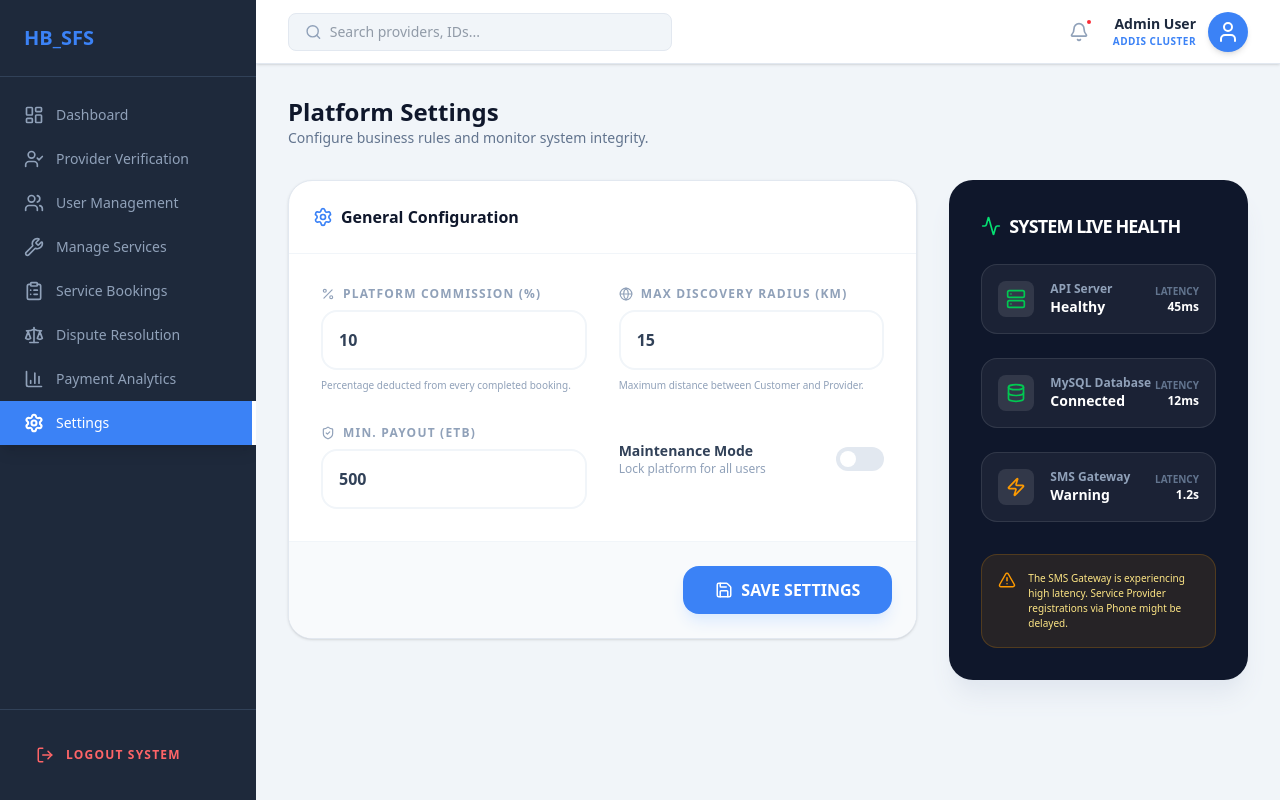
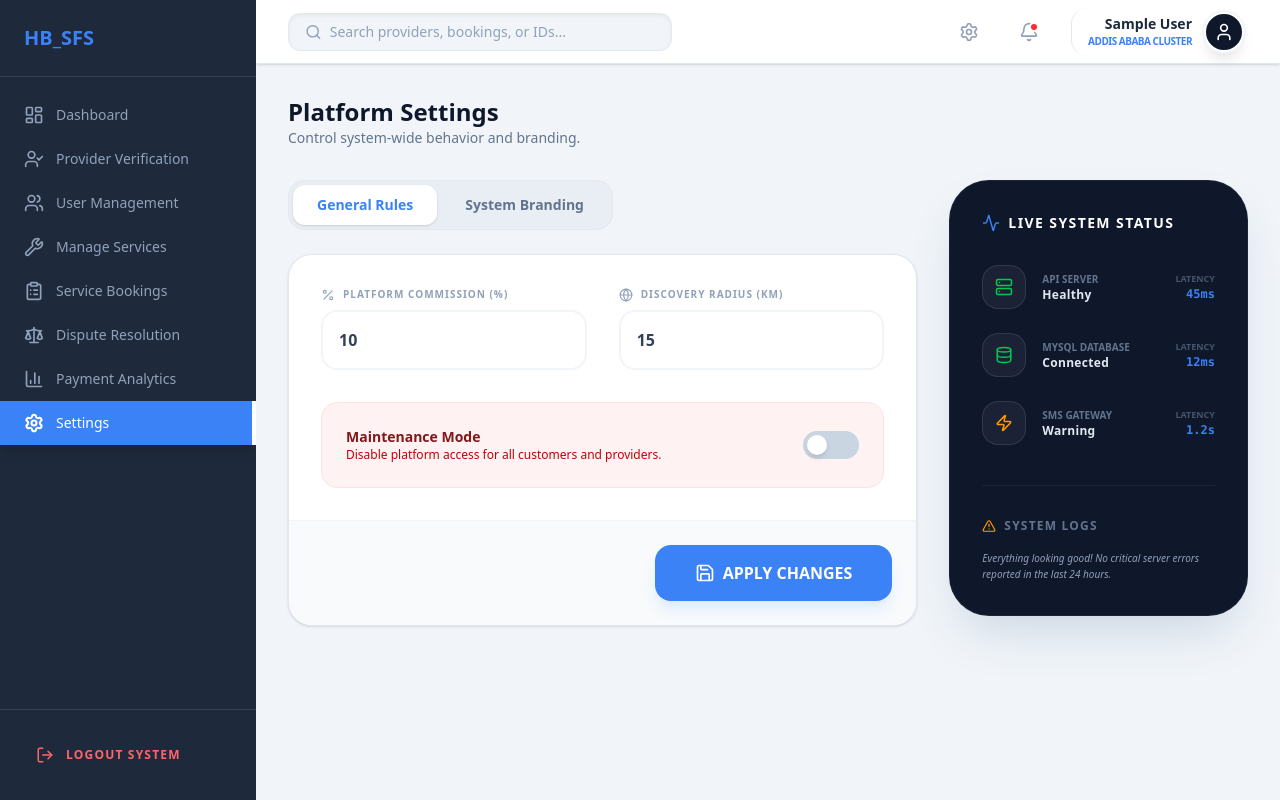
Before and after one commit to Yon4189/Final_Project_dep, a React (Vite) app in the folder web_app/: page /settings in a window 1280 px wide. Built offline with nearby package versions, Linux system fonts and the light colour scheme; sample sign-in values are in the browser's storage.

Commit message:
add profile page and modify setting page

```diff
--- a/web_app/src/App.jsx
+++ b/web_app/src/App.jsx
@@ -15,6 +15,7 @@ import Bookings from './pages/Bookings';
 import Disputes from './pages/Disputes';
 import Payments from './pages/Payments';
 import Settings from './pages/Settings';
+import Profile from './pages/Profile';
 
 /**
  * 🛡️ ProtectedRoute Component
@@ -62,6 +63,7 @@ function App() {
             <Route path="disputes" element={<Disputes />} />
             <Route path="payments" element={<Payments />} />
             <Route path="settings" element={<Settings />} />
+            <Route path="profile" element={<Profile />} />
 
             {/* 404 Catch-all */}
             <Route path="*" element={<div className="p-10 text-center font-bold">404 - Page Not Found</div>} />
--- a/web_app/src/layout/Topbar.jsx
+++ b/web_app/src/layout/Topbar.jsx
@@ -1,35 +1,60 @@
 import React from 'react';
-import { Search, Bell, User } from 'lucide-react';
+import { Search, Bell, User, Settings } from 'lucide-react';
+import { Link } from 'react-router-dom';
+import { useAuth } from '../context/AuthContext'; // Import the global Auth state
 
 const Topbar = () => {
+  // 1. Get the current user data from the context
+  const { user } = useAuth();
+
   return (
-    <header className="h-16 bg-white flex items-center justify-between px-8 shadow-sm border-b border-slate-200">
-      <div className="flex items-center bg-slate-100 px-4 py-2 rounded-lg border border-slate-200 w-96 group focus-within:border-admin-accent transition-all">
-        {/* Professional Search Icon */}
+    <header className="h-16 bg-white flex items-center justify-between px-8 shadow-sm border-b border-slate-200 sticky top-0 z-10">
+
+      {/* LEFT: Search Section */}
+      <div className="flex items-center bg-slate-100 px-4 py-2 rounded-xl border border-slate-200 w-96 group focus-within:border-admin-accent focus-within:bg-white transition-all shadow-inner">
         <Search size={18} className="text-slate-400 group-focus-within:text-admin-accent" />
         <input
           type="text"
-          placeholder="Search providers, IDs..."
-          className="bg-transparent border-none outline-none ml-2 text-sm w-full text-slate-700"
+          placeholder="Search providers, bookings, or IDs..."
+          className="bg-transparent border-none outline-none ml-2 text-sm w-full text-slate-700 placeholder:text-slate-400"
         />
       </div>
 
+      {/* RIGHT: Actions & Profile */}
       <div className="flex items-center gap-6">
-        {/* Notification Bell (Bonus) */}
-        <button className="text-slate-400 hover:text-admin-accent relative">
+
+        {/* Quick Action: Settings (Links to UC-07/System Config) */}
+        <Link to="/settings" className="text-slate-400 hover:text-admin-accent transition-colors p-2 hover:bg-slate-50 rounded-full" title="Platform Settings">
+          <Settings size={20} />
+        </Link>
+
+        {/* Notifications */}
+        <button className="text-slate-400 hover:text-admin-accent relative p-2 hover:bg-slate-50 rounded-full transition-all">
           <Bell size={20} />
-          <span className="absolute -top-1 -right-1 w-2 h-2 bg-red-500 rounded-full border-2 border-white"></span>
+          <span className="absolute top-2 right-2 w-2.5 h-2.5 bg-red-500 rounded-full border-2 border-white"></span>
         </button>
 
-        <div className="flex items-center gap-3">
+        {/* ✅ CLICKABLE PROFILE AREA (UC-12 Update Profile) */}
+        <Link
+          to="/profile"
+          className="flex items-center gap-3 pl-4 border-l border-slate-200 hover:bg-slate-50 p-1 rounded-2xl transition-all group"
+        >
           <div className="text-right hidden sm:block">
-            <p className="text-sm font-bold text-slate-800">Admin User</p>
-            <p className="text-[10px] text-admin-accent font-bold uppercase tracking-wider">Addis Cluster</p>
+            {/* Display actual name from login */}
+            <p className="text-sm font-black text-slate-800 group-hover:text-admin-accent transition-colors">
+               {user?.name || 'Admin User'}
+            </p>
+            <p className="text-[10px] text-admin-accent font-black uppercase tracking-tighter">
+               Addis Ababa Cluster
+            </p>
           </div>
-          <div className="w-10 h-10 bg-admin-accent text-white rounded-full flex items-center justify-center shadow-md overflow-hidden">
-            <User size={24} />
+
+          {/* Admin Avatar Circle */}
+          <div className="w-10 h-10 bg-slate-900 text-white rounded-full flex items-center justify-center shadow-lg group-hover:scale-105 transition-transform overflow-hidden border-2 border-white ring-2 ring-slate-100">
+            <User size={20} />
           </div>
-        </div>
+        </Link>
+
       </div>
     </header>
   );
--- /dev/null
+++ b/web_app/src/pages/Profile.jsx
@@ -0,0 +1,94 @@
+import React, { useState } from 'react';
+import { User, Mail, Lock, ShieldCheck, Camera } from 'lucide-react';
+import { useAuth } from '../context/AuthContext';
+
+const Profile = () => {
+  const { user } = useAuth();
+  const [profileData, setProfileData] = useState({
+    name: user?.name || '',
+    email: user?.email || 'admin@bdu.edu.et',
+    currentPassword: '',
+    newPassword: ''
+  });
+
+  const handleUpdate = (e) => {
+    e.preventDefault();
+    alert("Profile Updated Successfully! (Mock API: POST /api/admin/profile/update)");
+  };
+
+  return (
+    <div className="max-w-4xl mx-auto space-y-8 animate-in fade-in slide-in-from-bottom-4 duration-700">
+      <h1 className="text-2xl font-black text-slate-900">Admin Account Settings</h1>
+
+      <div className="grid grid-cols-1 md:grid-cols-3 gap-8">
+        {/* Avatar Section */}
+        <div className="bg-white p-8 rounded-3xl border border-slate-200 shadow-sm text-center space-y-4">
+          <div className="relative w-32 h-32 mx-auto">
+            <div className="w-full h-full bg-slate-100 rounded-full flex items-center justify-center border-4 border-white shadow-lg overflow-hidden">
+              <User size={64} className="text-slate-300" />
+            </div>
+            <button className="absolute bottom-0 right-0 p-2 bg-admin-accent text-white rounded-full border-4 border-white shadow-md hover:bg-blue-600">
+              <Camera size={16} />
+            </button>
+          </div>
+          <div>
+            <h3 className="font-bold text-slate-900 text-lg">{profileData.name}</h3>
+            <p className="text-xs font-black text-admin-accent uppercase tracking-widest">Super Administrator</p>
+          </div>
+        </div>
+
+        {/* Info Form */}
+        <div className="md:col-span-2 bg-white rounded-3xl border border-slate-200 shadow-sm overflow-hidden">
+          <form onSubmit={handleUpdate} className="p-8 space-y-6">
+            <div className="grid grid-cols-1 md:grid-cols-2 gap-6">
+              <div className="space-y-2">
+                <label className="text-[10px] font-black text-slate-400 uppercase tracking-widest">Full Name</label>
+                <input
+                  type="text"
+                  className="w-full border-2 border-slate-100 rounded-xl py-3 px-4 focus:outline-none focus:border-admin-accent transition-all font-medium text-slate-700"
+                  value={profileData.name}
+                  onChange={(e) => setProfileData({...profileData, name: e.target.value})}
+                />
+              </div>
+              <div className="space-y-2">
+                <label className="text-[10px] font-black text-slate-400 uppercase tracking-widest">Email Address</label>
+                <input
+                  type="email"
+                  className="w-full border-2 border-slate-100 rounded-xl py-3 px-4 focus:outline-none focus:border-admin-accent transition-all font-medium text-slate-700"
+                  value={profileData.email}
+                  onChange={(e) => setProfileData({...profileData, email: e.target.value})}
+                />
+              </div>
+            </div>
+
+            <hr className="border-slate-100" />
+
+            <div className="space-y-4">
+              <h4 className="text-sm font-bold text-slate-900 flex items-center gap-2">
+                <Lock size={16} className="text-admin-accent" /> Change Password
+              </h4>
+              <div className="grid grid-cols-1 md:grid-cols-2 gap-6">
+                <input
+                  type="password" placeholder="Current Password"
+                  className="w-full border-2 border-slate-100 rounded-xl py-3 px-4 focus:outline-none focus:border-admin-accent transition-all"
+                  onChange={(e) => setProfileData({...profileData, currentPassword: e.target.value})}
+                />
+                <input
+                  type="password" placeholder="New Password"
+                  className="w-full border-2 border-slate-100 rounded-xl py-3 px-4 focus:outline-none focus:border-admin-accent transition-all"
+                  onChange={(e) => setProfileData({...profileData, newPassword: e.target.value})}
+                />
+              </div>
+            </div>
+
+            <button type="submit" className="w-full bg-slate-900 hover:bg-black text-white font-black py-4 rounded-2xl transition-all flex items-center justify-center gap-2">
+              <ShieldCheck size={20} /> Update Account Security
+            </button>
+          </form>
+        </div>
+      </div>
+    </div>
+  );
+};
+
+export default Profile;
--- a/web_app/src/pages/Settings.jsx
+++ b/web_app/src/pages/Settings.jsx
@@ -1,20 +1,28 @@
 import React, { useState } from 'react';
 import {
   Settings as SettingsIcon, Save, Activity, ShieldCheck,
-  Percent, Globe, Bell, Zap, Database, Server, AlertTriangle
+  Percent, Globe, Zap, Database, Server, AlertTriangle,
+  Image as ImageIcon, Type, UploadCloud
 } from 'lucide-react';
 
 const Settings = () => {
+  const [activeTab, setActiveTab] = useState('general');
+
   // 1. Mock Platform Configuration
   const [config, setConfig] = useState({
     commissionRate: 10,
-    maxServiceRadius: 15, // in KM
+    maxServiceRadius: 15,
     minPayoutAmount: 500,
     maintenanceMode: false,
-    enableSmsNotifications: true
   });
 
-  // 2. Mock System Health Status
+  // 2. Mock Branding Configuration (New)
+  const [branding, setBranding] = useState({
+    systemName: 'Service Finder',
+    logoUrl: null, // Would be a URL from the backend
+  });
+
+  // 3. Mock System Health
   const [systemHealth] = useState([
     { name: 'API Server', status: 'Healthy', latency: '45ms', icon: Server, color: 'text-green-500' },
     { name: 'MySQL Database', status: 'Connected', latency: '12ms', icon: Database, color: 'text-green-500' },
@@ -22,129 +30,163 @@ const Settings = () => {
   ]);
 
   const handleSave = () => {
-    alert("Configuration updated successfully! (Mock API call: POST /api/admin/settings)");
+    alert(`Success: ${activeTab === 'general' ? 'Platform Rules' : 'Branding'} updated!`);
   };
 
   return (
-    <div className="space-y-8 animate-in fade-in slide-in-from-top-4 duration-700">
+    <div className="space-y-8 animate-in fade-in duration-500">
+      {/* Header */}
+      <div className="flex justify-between items-end">
         <div>
           <h1 className="text-2xl font-black text-slate-900">Platform Settings</h1>
-        <p className="text-slate-500 text-sm">Configure business rules and monitor system integrity.</p>
+          <p className="text-slate-500 text-sm">Control system-wide behavior and branding.</p>
+        </div>
       </div>
 
       <div className="grid grid-cols-1 lg:grid-cols-3 gap-8">
 
-        {/* LEFT COLUMN: Business Rules */}
+        {/* LEFT: Configuration Area */}
         <div className="lg:col-span-2 space-y-6">
-          <div className="bg-white rounded-3xl shadow-sm border border-slate-200 overflow-hidden">
-            <div className="p-6 border-b border-slate-100 flex items-center gap-2 font-bold text-slate-900">
-              <SettingsIcon size={20} className="text-admin-accent" />
-              General Configuration
+
+          {/* Tab Navigation */}
+          <div className="flex gap-1 p-1 bg-slate-200/50 w-fit rounded-2xl border border-slate-200">
+            <button
+              onClick={() => setActiveTab('general')}
+              className={`px-6 py-2.5 rounded-xl text-sm font-black transition-all ${activeTab === 'general' ? 'bg-white text-admin-accent shadow-sm' : 'text-slate-500'}`}
+            >
+              General Rules
+            </button>
+            <button
+              onClick={() => setActiveTab('branding')}
+              className={`px-6 py-2.5 rounded-xl text-sm font-black transition-all ${activeTab === 'branding' ? 'bg-white text-admin-accent shadow-sm' : 'text-slate-500'}`}
+            >
+              System Branding
+            </button>
           </div>
 
-            <div className="p-8 grid grid-cols-1 md:grid-cols-2 gap-8">
-              {/* Commission Setting */}
+          <div className="bg-white rounded-3xl shadow-sm border border-slate-200 overflow-hidden">
+            {activeTab === 'general' ? (
+              /* --- GENERAL RULES TAB --- */
+              <div className="p-8 space-y-8">
+                <div className="grid grid-cols-1 md:grid-cols-2 gap-8">
                   <div className="space-y-2">
-                <label className="text-xs font-black text-slate-400 uppercase tracking-widest flex items-center gap-2">
+                    <label className="text-[10px] font-black text-slate-400 uppercase tracking-widest flex items-center gap-2">
                       <Percent size={14} /> Platform Commission (%)
                     </label>
                     <input
                       type="number"
-                  className="w-full border-2 border-slate-100 rounded-2xl py-4 px-4 focus:outline-none focus:border-admin-accent transition-all font-bold text-slate-700"
+                      className="w-full border-2 border-slate-100 rounded-2xl py-4 px-4 focus:outline-none focus:border-admin-accent font-bold text-slate-700"
                       value={config.commissionRate}
                       onChange={(e) => setConfig({...config, commissionRate: e.target.value})}
                     />
-                <p className="text-[10px] text-slate-400">Percentage deducted from every completed booking.</p>
                   </div>
-
-              {/* Service Radius */}
                   <div className="space-y-2">
-                <label className="text-xs font-black text-slate-400 uppercase tracking-widest flex items-center gap-2">
-                  <Globe size={14} /> Max Discovery Radius (KM)
+                    <label className="text-[10px] font-black text-slate-400 uppercase tracking-widest flex items-center gap-2">
+                      <Globe size={14} /> Discovery Radius (KM)
                     </label>
                     <input
                       type="number"
-                  className="w-full border-2 border-slate-100 rounded-2xl py-4 px-4 focus:outline-none focus:border-admin-accent transition-all font-bold text-slate-700"
+                      className="w-full border-2 border-slate-100 rounded-2xl py-4 px-4 focus:outline-none focus:border-admin-accent font-bold text-slate-700"
                       value={config.maxServiceRadius}
                       onChange={(e) => setConfig({...config, maxServiceRadius: e.target.value})}
                     />
-                <p className="text-[10px] text-slate-400">Maximum distance between Customer and Provider.</p>
+                  </div>
                 </div>
 
-              {/* Payout Limit */}
+                <div className="p-6 bg-red-50 rounded-2xl border border-red-100 flex items-center justify-between">
+                  <div>
+                    <p className="text-sm font-bold text-red-900 font-black">Maintenance Mode</p>
+                    <p className="text-xs text-red-700">Disable platform access for all customers and providers.</p>
+                  </div>
+                  <button
+                    onClick={() => setConfig({...config, maintenanceMode: !config.maintenanceMode})}
+                    className={`w-14 h-7 rounded-full transition-all relative ${config.maintenanceMode ? 'bg-red-600' : 'bg-slate-300'}`}
+                  >
+                    <div className={`absolute top-1 w-5 h-5 bg-white rounded-full shadow-md transition-all ${config.maintenanceMode ? 'right-1' : 'left-1'}`}></div>
+                  </button>
+                </div>
+              </div>
+            ) : (
+              /* --- BRANDING TAB (LOGO & NAME) --- */
+              <div className="p-8 space-y-8">
                 <div className="space-y-2">
-                <label className="text-xs font-black text-slate-400 uppercase tracking-widest flex items-center gap-2">
-                  <ShieldCheck size={14} /> Min. Payout (ETB)
+                  <label className="text-[10px] font-black text-slate-400 uppercase tracking-widest flex items-center gap-2">
+                    <Type size={14} /> Application Name
                   </label>
                   <input
-                  type="number"
-                  className="w-full border-2 border-slate-100 rounded-2xl py-4 px-4 focus:outline-none focus:border-admin-accent transition-all font-bold text-slate-700"
-                  value={config.minPayoutAmount}
-                  onChange={(e) => setConfig({...config, minPayoutAmount: e.target.value})}
+                    type="text"
+                    className="w-full border-2 border-slate-100 rounded-2xl py-4 px-4 focus:outline-none focus:border-admin-accent font-black text-slate-800 text-lg"
+                    value={branding.systemName}
+                    onChange={(e) => setBranding({...branding, systemName: e.target.value})}
                   />
                 </div>
 
-              {/* Toggles */}
-              <div className="space-y-4 pt-4">
-                <div className="flex items-center justify-between">
-                  <div>
-                    <p className="text-sm font-bold text-slate-700">Maintenance Mode</p>
-                    <p className="text-xs text-slate-400">Lock platform for all users</p>
+                <div className="space-y-2">
+                  <label className="text-[10px] font-black text-slate-400 uppercase tracking-widest flex items-center gap-2">
+                    <ImageIcon size={14} /> Platform Logo
+                  </label>
+                  <div className="flex flex-col md:flex-row gap-6 items-center border-2 border-dashed border-slate-100 p-8 rounded-3xl bg-slate-50/50">
+                    <div className="w-24 h-24 bg-white rounded-2xl shadow-sm border border-slate-200 flex items-center justify-center text-slate-300">
+                      {branding.logoUrl ? <img src={branding.logoUrl} alt="logo" /> : <ImageIcon size={40} />}
                     </div>
+                    <div className="flex-1 text-center md:text-left">
+                      <p className="text-sm font-bold text-slate-700">Upload New Logo</p>
+                      <p className="text-xs text-slate-400 mb-4">Recommended: SVG or Transparent PNG (512x512)</p>
+                      <button className="flex items-center gap-2 bg-slate-900 text-white px-6 py-2.5 rounded-xl font-bold text-xs hover:bg-black transition-all">
+                        <UploadCloud size={16} /> Choose File
+                      </button>
+                    </div>
+                  </div>
+                </div>
+              </div>
+            )}
+
+            <div className="p-6 bg-slate-50 border-t border-slate-100 flex justify-end">
               <button
-                    onClick={() => setConfig({...config, maintenanceMode: !config.maintenanceMode})}
-                    className={`w-12 h-6 rounded-full transition-all relative ${config.maintenanceMode ? 'bg-red-500' : 'bg-slate-200'}`}
+                onClick={handleSave}
+                className="flex items-center gap-2 bg-admin-accent hover:bg-blue-600 text-white px-10 py-4 rounded-2xl font-black shadow-lg shadow-blue-100 transition-all active:scale-95"
               >
-                    <div className={`absolute top-1 w-4 h-4 bg-white rounded-full transition-all ${config.maintenanceMode ? 'right-1' : 'left-1'}`}></div>
+                <Save size={20} />
+                APPLY CHANGES
               </button>
             </div>
           </div>
         </div>
 
-            <div className="p-6 bg-slate-50 border-t border-slate-100 flex justify-end">
-              <button
-                onClick={handleSave}
-                className="flex items-center gap-2 bg-admin-accent hover:bg-blue-600 text-white px-8 py-3 rounded-2xl font-black shadow-lg shadow-blue-100 transition-all active:scale-95"
-              >
-                <Save size={18} />
-                SAVE SETTINGS
-              </button>
-            </div>
-          </div>
-        </div>
-
-        {/* RIGHT COLUMN: System Health */}
+        {/* RIGHT: System Health */}
         <div className="space-y-6">
-          <div className="bg-slate-900 rounded-3xl p-8 text-white shadow-xl shadow-slate-200">
-            <h2 className="text-lg font-black flex items-center gap-2 mb-6 uppercase tracking-tighter">
-              <Activity size={20} className="text-green-400" />
-              System Live Health
+          <div className="bg-slate-900 rounded-[2.5rem] p-8 text-white shadow-2xl shadow-slate-300 border border-white/5">
+            <h2 className="text-sm font-black flex items-center gap-2 mb-8 uppercase tracking-widest">
+              <Activity size={18} className="text-admin-accent" />
+              Live System Status
             </h2>
 
             <div className="space-y-6">
               {systemHealth.map((item, index) => (
-                <div key={index} className="flex items-center justify-between p-4 bg-white/5 rounded-2xl border border-white/10 hover:bg-white/10 transition-all">
+                <div key={index} className="flex items-center justify-between group">
                   <div className="flex items-center gap-4">
-                    <div className={`p-2 rounded-lg bg-white/10 ${item.color}`}>
-                      <item.icon size={20} />
+                    <div className={`p-3 rounded-2xl bg-white/5 border border-white/10 ${item.color} group-hover:scale-110 transition-transform`}>
+                      <item.icon size={18} />
                     </div>
                     <div>
-                      <p className="text-xs font-bold text-slate-400">{item.name}</p>
-                      <p className="text-sm font-black">{item.status}</p>
+                      <p className="text-[10px] font-black text-slate-500 uppercase">{item.name}</p>
+                      <p className="text-xs font-bold text-slate-200 tracking-wide">{item.status}</p>
                     </div>
                   </div>
                   <div className="text-right">
-                    <p className="text-[10px] font-black text-slate-500">LATENCY</p>
-                    <p className="text-xs font-bold">{item.latency}</p>
+                    <p className="text-[9px] font-black text-slate-600 uppercase">Latency</p>
+                    <p className="text-xs font-mono font-bold text-admin-accent">{item.latency}</p>
                   </div>
                 </div>
               ))}
             </div>
 
-            <div className="mt-8 p-4 bg-amber-500/10 border border-amber-500/20 rounded-2xl flex items-start gap-3">
-              <AlertTriangle className="text-amber-500 shrink-0" size={18} />
-              <p className="text-[10px] text-amber-200 font-medium">
-                The SMS Gateway is experiencing high latency. Service Provider registrations via Phone might be delayed.
+            <div className="mt-10 pt-8 border-t border-white/5">
+              <div className="flex items-center gap-2 text-xs font-black text-slate-500 uppercase tracking-widest mb-4">
+                <AlertTriangle size={14} className="text-amber-500" /> System Logs
+              </div>
+              <p className="text-[10px] leading-relaxed text-slate-400 italic">
+                Everything looking good! No critical server errors reported in the last 24 hours.
               </p>
             </div>
           </div>
```
Lines whose indentation alone changed are shown as unchanged.
